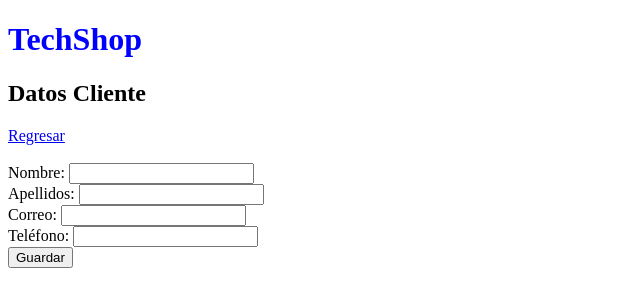
After one commit to KevinFide2/Tienda, a Spring Boot app: page /nuevoCliente in a window 1280 px wide. The commit adds this page. Shown: the top 307 px of the page, without its empty margins (0-640 px from the left). Run offline with Spring Boot 4, Linux system fonts and the light colour scheme.

Commit message:
Clase 5 Reflejar informacion, reutilizar plantillas

```diff
--- a/src/main/java/com/tienda/controller/indexController.java
+++ b/src/main/java/com/tienda/controller/indexController.java
@@ -3,6 +3,7 @@ package com.tienda.controller;
 
 import com.tienda.dao.Clientedao;
 import com.tienda.domain.Cliente;
+import com.tienda.service.ClienteService;
 import java.util.Arrays;
 import lombok.extern.slf4j.Slf4j;
 import org.springframework.beans.factory.annotation.Autowired;
@@ -15,7 +16,7 @@ import org.springframework.web.bind.annotation.*;
 public class indexController {
 
     @Autowired
-    private Clientedao clienteDao;
+    private ClienteService clienteService;
 
     @GetMapping("/")
     public String inicio(Model model){
@@ -31,8 +32,32 @@ public class indexController {
         //var clientes = Arrays.asList(cliente, cliente2);
         var clientes = Arrays.asList();*/
 
-        var clientes = clienteDao.findAll();
+        var clientes = clienteService.getClientes();
         model.addAttribute("clientes", clientes);
         return "index";
     }
+
+    @GetMapping("/nuevoCliente")
+    public String nuevoCliente(Cliente cliente){
+        return "modificarCliente";
+    }
+
+    @PostMapping("/guardarCliente")
+    public String guardarCliente(Cliente cliente) {
+        clienteService.save(cliente);
+        return "redirect/";
+    }
+
+    @GetMapping("/modificarCliente/{idCliente}")
+    public String modificarCliente(Cliente cliente, Model model){
+        cliente = clienteService.getCliente(cliente);
+        model.addAttribute("cliente", cliente);
+        return "modificarCliente";
+    }
+
+    @GetMapping("/eliminarCliente/{idCliente}")
+    public String eliminarCliente(Cliente cliente){
+        clienteService.delete(cliente);
+        return "redirect:/";
+    }
 }
--- /dev/null
+++ b/src/main/resources/templates/layout/plantilla.html
@@ -0,0 +1,18 @@
+<!DOCTYPE html>
+<html xmlns:th="http://www.thymeleaf.org">
+<html>
+    <head>
+        <title>TODO supply a title</title>
+        <meta charset="UTF-8">
+        <meta name="viewport" content="width=device-width, initial-scale=1.0">
+    </head>
+    <body>
+        <header th:fragment="header">
+            <h1 style="color: blue">TechShop</h1>
+        </header>
+
+        <footer th:fragment="footer">
+            <p>&COPY; Derechos reservados 2022</p>
+        </footer>
+    </body>
+</html>
--- /dev/null
+++ b/src/main/resources/templates/modificarCliente.html
@@ -0,0 +1,36 @@
+<!DOCTYPE html>
+<html xmlns:th="http://www.thymeleaft.org"
+      xmlns="http://www.w3.org/1999/xhtml">
+<html>
+    <head>
+        <title>TechShop</title>
+        <meta charset="UTF-8">
+        <meta name="viewport" content="width=device-width, initial-scale=1.0">
+    </head>
+    <body>
+        <header th:replace="layout/plantilla :: header" />
+
+        <h2>Datos Cliente</h2>
+        <a th:href="@{/}">Regresar</a>
+        <br>
+        <br>
+        <form th:action="@{/guardarCliente}"
+              method="post"
+              th:object="${cliente}">
+            <input type="hidden" name="idCliente" th:field="*{idCliente}" />
+            <label for="nombre">Nombre: </label>
+            <input type="text" id="nombre" name="nombre" th:field="*{nombre}" />
+            <br>
+            <label for="apellidos">Apellidos: </label>
+            <input type="text" id="apellidos" name="apellidos" th:field="*{apellidos}" />
+            <br>
+            <label for="correo">Correo: </label>
+            <input type="email" id="correo" name="correo" th:field="*{correo}" />
+            <br>
+            <label for="telefono">Teléfono: </label>
+            <input type="tel" id="telefono" name="telefono" th:field="*{telefono}" />
+            <br>
+                <input type="submit" name="Guardar" value="Guardar" />
+        </form>
+    </body>
+</html>
```
Also changed, not shown: src/main/java/com/tienda/service/ClienteService.java (added, +15 -0 lines), src/main/java/com/tienda/service/ClienteServiceImpl.java (added, +40 -0 lines), src/main/resources/static/css/estilos.css (+8 -0 lines), src/main/resources/templates/index.html (+13 -2 lines).
